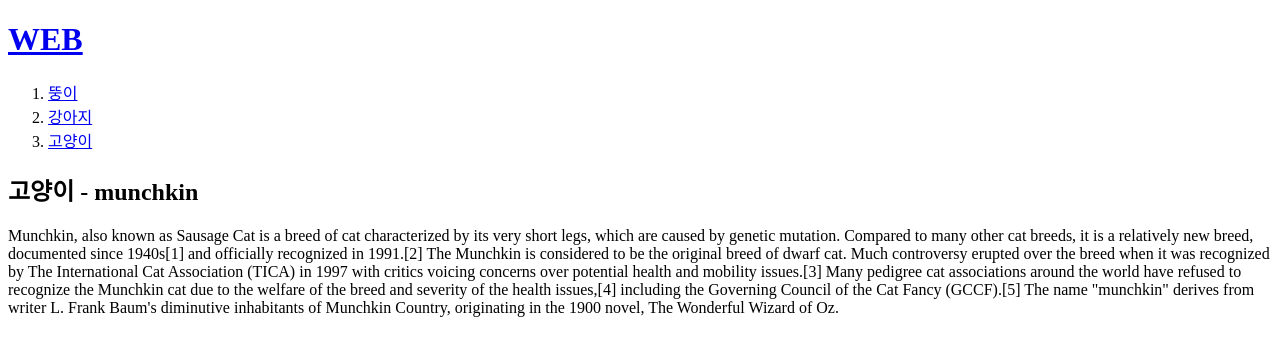
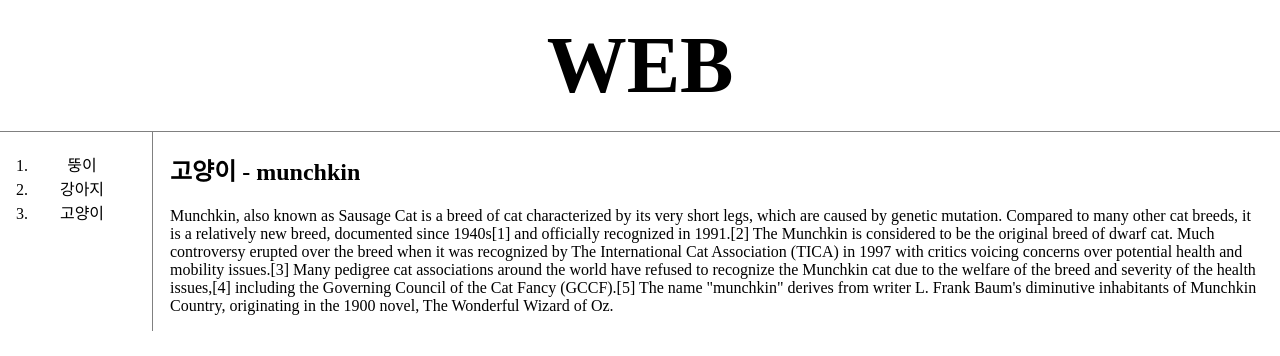
Before and after one commit to mangs2e/algorithm-study, a plain HTML site: page 3.html in a window 1280 px wide. Drawn offline with Linux system fonts and the light colour scheme.

Commit message:
Add files via upload

```diff
--- a/3.html
+++ b/3.html
@@ -3,20 +3,59 @@
 <head>
     <title>cat - munchkin</title>
     <meta charset="utf-8">
+    <style>
+        h1 {
+            font-size:80px;
+            text-decoration:none;
+            text-align:center;
+            border-bottom:1px solid gray;
+            margin:0;
+            padding:20px;
+        }
+        ol {
+            border-right:1px solid gray;
+            width:100px;
+            margin:0;
+            padding:20px;
+            text-align:center;
+        }
+        body {
+            margin:0;
+        }
+        a {
+            text-decoration:none;
+            color:black;
+        }
+        #grid {
+            display:grid;
+            grid-template-columns: 150px 1fr;
+        }
+        #grid ol {
+            padding-left:32px;
+        }
+        #grid #cat {
+            padding-left:20px;
+            padding-right:20px;
+        }
+    </style>
 </head>
 <body>
     <h1><a href="index.html">WEB</a></h1>
+    <div id="grid">
         <ol>
-        <li><a href="1.html">뚱이</a></li>
+            <li><a href="1.html" class="saw">뚱이</a></li>
             <li><a href="2.html">강아지</a></li>
             <li><a href="3.html">고양이</a></li>
         </ol>
-    <p><h2>고양이 - munchkin</h2></p>
+        <div id="cat">
+            <h2>고양이 - munchkin</h2>
             <p>Munchkin, also known as Sausage Cat is a breed of cat characterized by its very short legs, which are caused by genetic mutation. Compared to many other cat breeds, it is a relatively new breed, documented since 1940s[1] and officially recognized in 1991.[2] The Munchkin is considered to be the original breed of dwarf cat.
 
         Much controversy erupted over the breed when it was recognized by The International Cat Association (TICA) in 1997 with critics voicing concerns over potential health and mobility issues.[3] Many pedigree cat associations around the world have refused to recognize the Munchkin cat due to the welfare of the breed and severity of the health issues,[4] including the Governing Council of the Cat Fancy (GCCF).[5]
 
         The name "munchkin" derives from writer L. Frank Baum's diminutive inhabitants of Munchkin Country, originating in the 1900 novel, The Wonderful Wizard of Oz.
             </p>
+        </div>
+    </div>
 </body>
 </html>
```
Also changed, not shown: 1.html (+18 -2 lines), 2.html (+26 -17 lines). Lines whose indentation alone changed are shown as unchanged.
